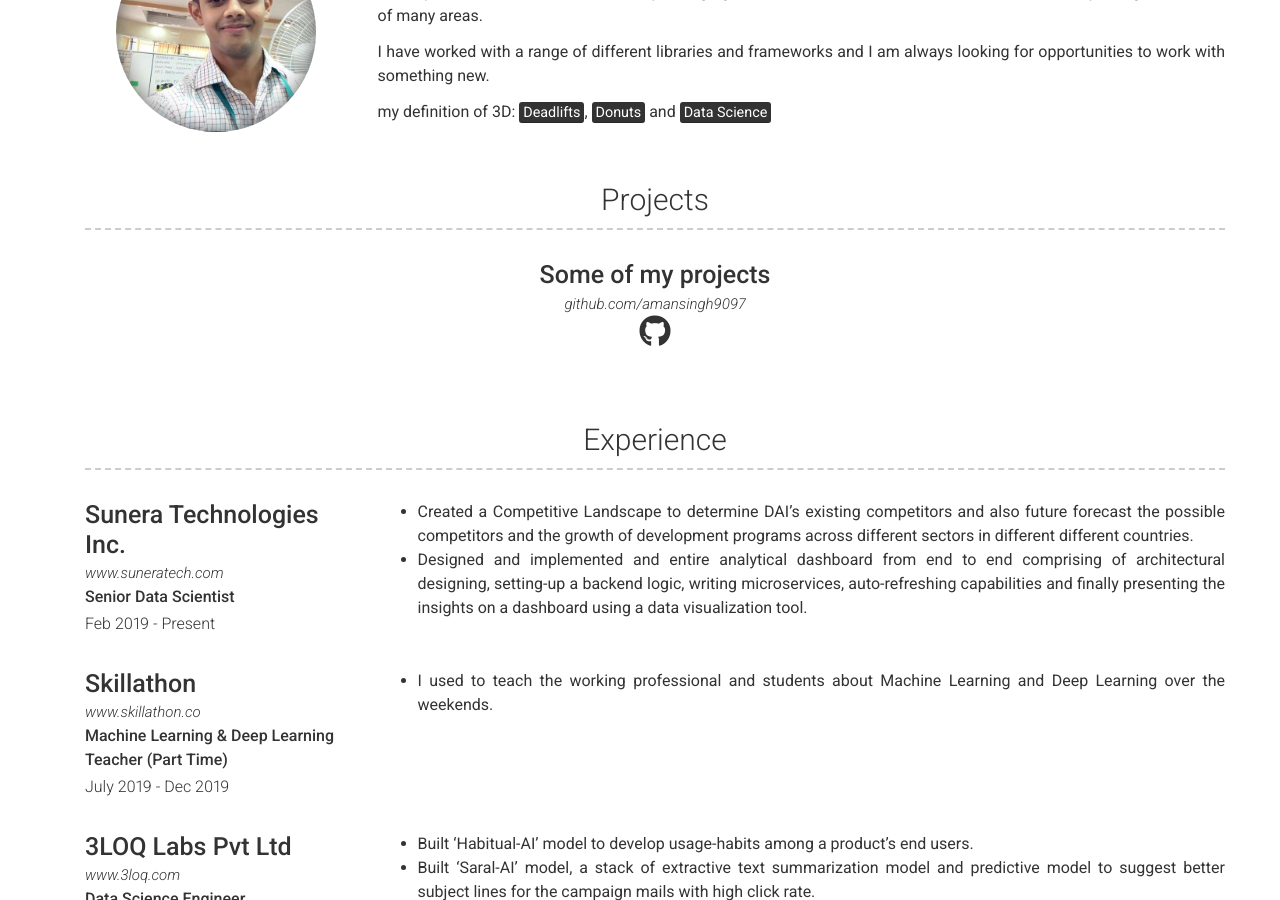
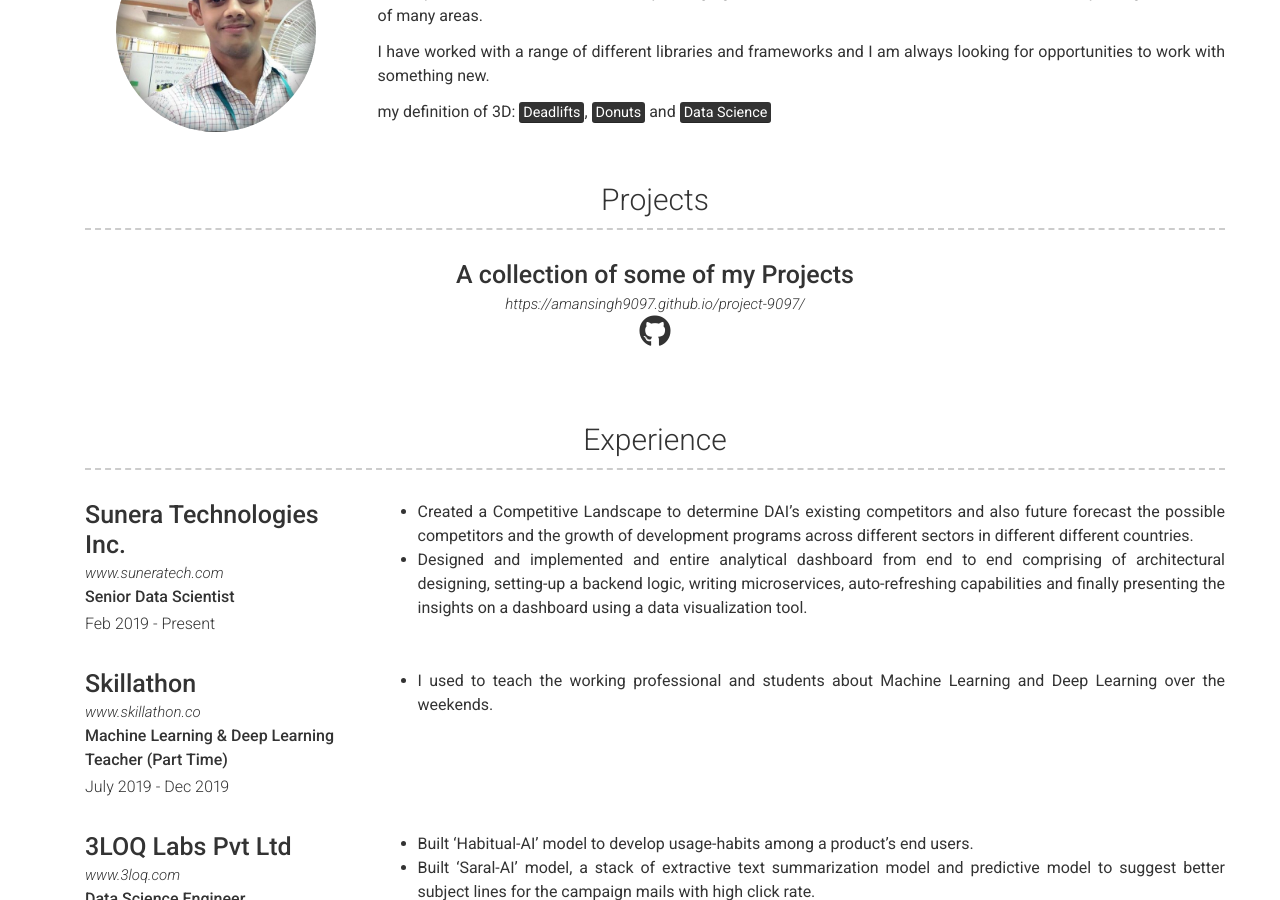
Before and after one commit to amansingh9097/portfolio, a Jekyll site: the page built from index.md, in a window 1280 px wide and 900 px high, scrolled down 391 px. Built offline with Jekyll 4.4.1, drawn with Linux system fonts in a browser that asks for light colours; nearby versions of some CDN libraries.

Commit message:
Update projects.yml

```diff
--- a/_data/projects.yml
+++ b/_data/projects.yml
@@ -1,7 +1,7 @@
 - layout: top-middle
-  name: Some of my projects
-  link: github.com/amansingh9097
-  github: amansingh9097
+  name: A collection of some of my Projects
+  link: https://amansingh9097.github.io/project-9097/
+  github: https://amansingh9097.github.io/project-9097/
   quote: >
 
   description: | # this will include new lines to allow paragraphs
```
